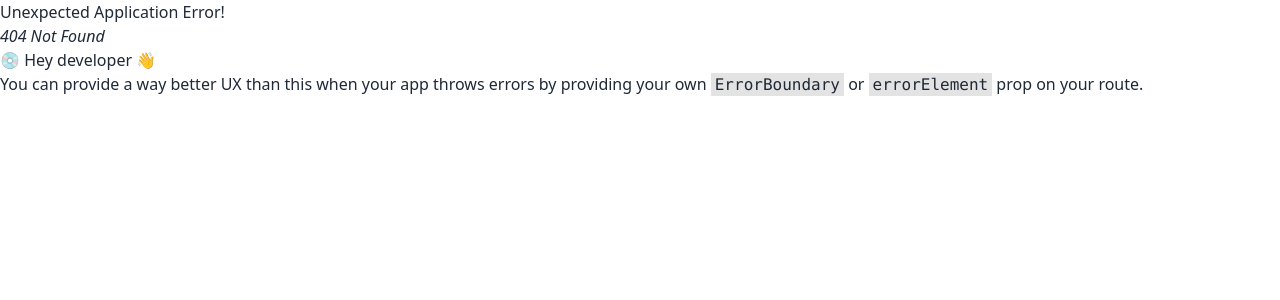
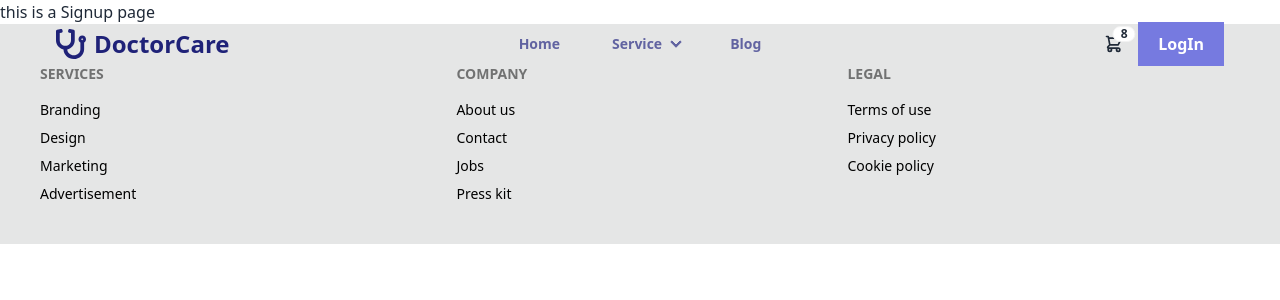
Before and after one commit to jhimi01/doctors-care, a React (Vite) app: page /signup in a window 1280 px wide. Before the commit this address had no page. Shown: the top 300 px of the page. Built offline with nearby package versions, Linux system fonts and the light colour scheme.

Commit message:
add button

```diff
--- /dev/null
+++ b/src/HomePage/Home/Home.css
@@ -0,0 +1,6 @@
+.custom-btn{
+ background: #767ae0;
+ padding: 0px 10px;
+ font-weight: bold;
+ color: white;
+}
--- a/src/HomePage/Home/Home.jsx
+++ b/src/HomePage/Home/Home.jsx
@@ -5,6 +5,7 @@ import doctor from '../../assets/womendoctor.png';
 import AboutUs from '../AboutUs/AboutUs';
 import prop1 from '../../assets/Props/prop1.png'
 import prop10 from '../../assets/Props/prop10.png'
+import './Home.css'
 
 const Home = () => {
   return (
@@ -18,7 +19,7 @@ const Home = () => {
       <div className="md:hero-content">
         <div className="md:w-1/2 w-full mx-auto md:space-y-3 space-y-1">
         <h4 className='md:text-2xl text-xl font-semibold text-[#565acf]'>We Provide All Health Care Solution</h4>
-        <h2 className='md:text-5xl text-3xl font-bold text-[#1f2278]'>Protect Your Health And Take Care To Of Your Health !</h2>
+        <h2 className='md:text-5xl text-3xl font-bold text-[#1f2278]'>Your Health Is Our Responsibilty!</h2>
         <button className='text-xl p-3 rounded-md bg-[#5559ce] text-white hover:bg-[#6d6fb8]'>Read More</button>
         </div>
         <div className="md:w-[40%] w-full mx-auto text-black">
--- a/src/component/share/Navigationbar/Navigationbar.jsx
+++ b/src/component/share/Navigationbar/Navigationbar.jsx
@@ -1,9 +1,12 @@
-import { useEffect, useState } from 'react';
+import { useContext, useEffect, useState } from 'react';
 import './Navigationbar.css'
 import { FaStethoscope } from 'react-icons/fa';
+import { Link, NavLink } from 'react-router-dom';
+import { AuthContext } from '../../../providers/AuthProvider';
 
 const Navigationbar = () => {
     const [scrolled, setScrolled] = useState(false);
+    const { user } = useContext(AuthContext)
 
     useEffect(() => {
       const handleScroll = () => {
@@ -16,6 +19,23 @@ const Navigationbar = () => {
         window.removeEventListener('scroll', handleScroll);
       };
     }, []);
+
+    const Navigation = () => (
+      <>
+        <NavLink to='/'><li><a>Home</a></li></NavLink>
+        <NavLink>  <li tabIndex={0}>
+          <details>
+            <summary>Service</summary>
+            <ul className="p-2 flex flex-col">
+              <li><a>Service</a></li>
+              <li><a>Service details</a></li>
+            </ul>
+          </details>
+        </li></NavLink>
+        <NavLink> <li><a>Blog</a></li></NavLink>
+      </>
+    );
+
     return (
         <header
         className={scrolled ? 'scrolled' : ''}
@@ -27,38 +47,18 @@ const Navigationbar = () => {
         <svg xmlns="http://www.w3.org/2000/svg" className="h-5 w-5" fill="none" viewBox="0 0 24 24" stroke="currentColor"><path strokeLinecap="round" strokeLinejoin="round" strokeWidth="2" d="M4 6h16M4 12h8m-8 6h16" /></svg>
       </label>
       <ul tabIndex={0} className="menu menu-sm dropdown-content mt-3 z-[1] p-2 shadow bg-base-100 rounded-box w-52">
-      <li><a>Home</a></li>
-      <li tabIndex={0}>
-        <details>
-          <summary>Service</summary>
-          <ul className="p-2 flex flex-col">
-            <li><a>Service</a></li>
-            <li><a>Service details</a></li>
-          </ul>
-        </details>
-      </li>
-      <li><a>Blog</a></li>
+      <Navigation />
       </ul>
     </div>
     <a className="text-2xl flex items-center gap-2 font-bold text-[#1f2278]"><FaStethoscope className='text-3xl'/> DoctorCare</a>
   </div>
   <div className="navbar-center hidden lg:flex">
     <ul className="menu menu-horizontal px-1 font-bold text-[#6163a1]">
-      <li><a>Home</a></li>
-      <li tabIndex={0}>
-        <details>
-          <summary>Service</summary>
-          <ul className="p-2 flex flex-col">
-            <li><a>Service</a></li>
-            <li><a>Service details</a></li>
-          </ul>
-        </details>
-      </li>
-      <li><a>Blog</a></li>
+  <Navigation />
     </ul>
   </div>
   <div className="navbar-end">
-  <div className="flex-none">
+  <div className="items-center flex">
     <div className="dropdown dropdown-end">
       <label tabIndex={0} className="btn btn-ghost btn-circle">
         <div className="indicator">
@@ -76,7 +76,7 @@ const Navigationbar = () => {
         </div>
       </div>
     </div>
-    <div className="dropdown dropdown-end">
+    { user? <div className="dropdown dropdown-end">
       <label tabIndex={0} className="btn btn-ghost btn-circle avatar">
         <div className="w-10 rounded-full">
           <img src="https://i.ibb.co/crQnZhh/pexels-mohamed-abdelghaffar-1698730.jpg" />
@@ -90,9 +90,9 @@ const Navigationbar = () => {
           </a>
         </li>
         <li><a>Settings</a></li>
-        <li><a>Logout</a></li>
+       <button><li><a>Logout</a></li></button>
       </ul>
-    </div>
+    </div> : <Link to='/login' className='custom-btn'> <li><a>LogIn</a></li></Link>}
   </div>
   </div>
 </div>
--- /dev/null
+++ b/src/pages/Singup/Signup.jsx
@@ -0,0 +1,11 @@
+import React from 'react';
+
+const Signup = () => {
+    return (
+        <div>
+            this is a Signup page
+        </div>
+    );
+};
+
+export default Signup;
```
Also changed, not shown: src/main.jsx (+8 -2 lines), src/pages/Login/Login.jsx (+1 -0 lines).
